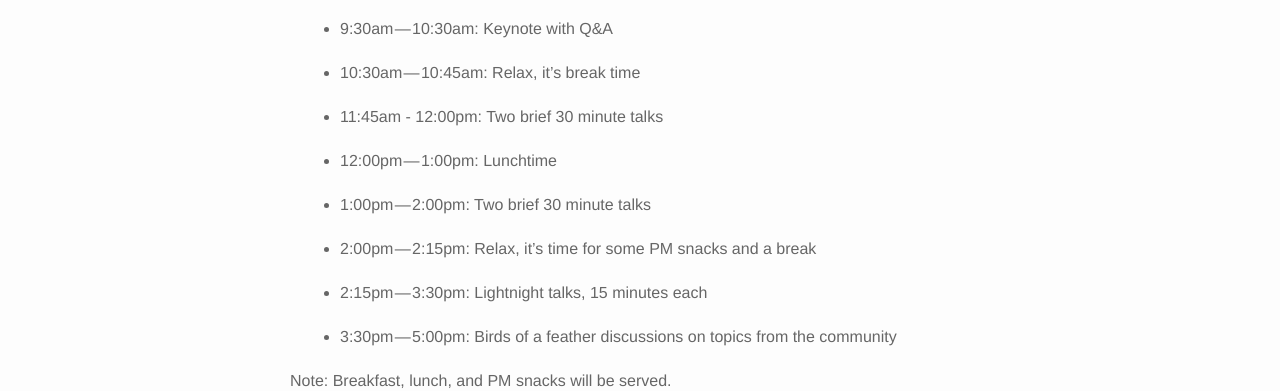
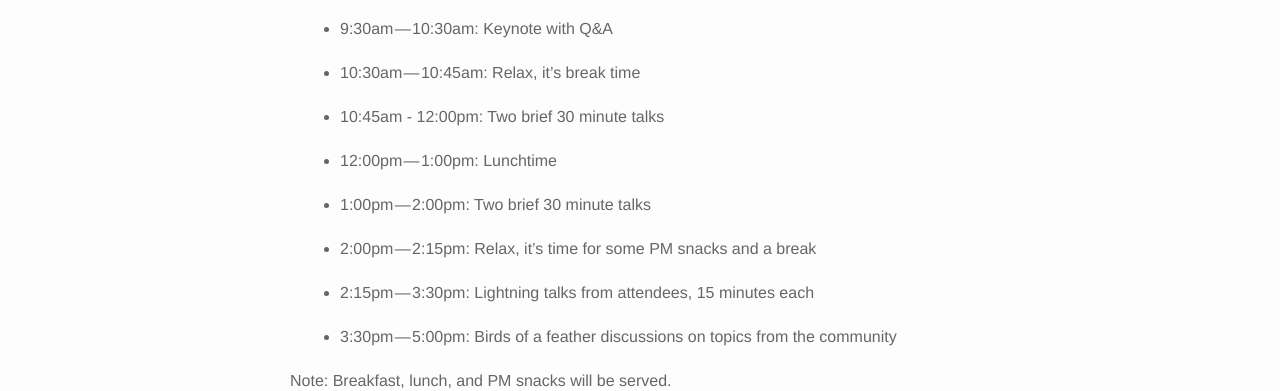
Before and after one commit to bogoli/-folio, a Jekyll site: the page built from _posts/2018-09-06-announcing-jupyter-in-triangle.markdown, in a window 1280 px wide and 900 px high, scrolled down 1158 px. Shown: the part 152-543 px from the top of the window. Built offline with Jekyll 4.4.1, drawn with Linux system fonts in a browser that asks for light colours; nearby versions of some CDN libraries.

Commit message:
Fix mismatched start time, clarify lightning talks

```diff
--- a/_posts/2018-09-06-announcing-jupyter-in-triangle.markdown
+++ b/_posts/2018-09-06-announcing-jupyter-in-triangle.markdown
@@ -29,7 +29,7 @@ Below you will find agenda highlights, a full speaker lineup will be announced c
 
 * 10:30am — 10:45am: Relax, it's break time
 
-* 11:45am - 12:00pm: Two brief 30 minute talks
+* 10:45am - 12:00pm: Two brief 30 minute talks
 
 * 12:00pm — 1:00pm: Lunchtime
 
@@ -37,7 +37,7 @@ Below you will find agenda highlights, a full speaker lineup will be announced c
 
 * 2:00pm — 2:15pm: Relax, it's time for some PM snacks and a break
 
-* 2:15pm — 3:30pm: Lightnight talks, 15 minutes each
+* 2:15pm — 3:30pm: Lightning talks from attendees, 15 minutes each
 
 * 3:30pm — 5:00pm: Birds of a feather discussions on topics from the community
 
```
